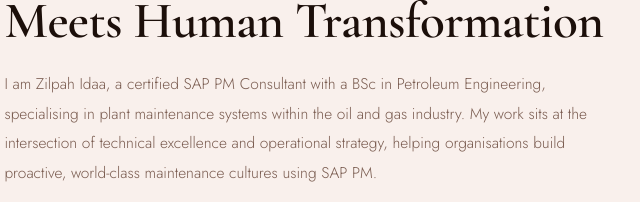
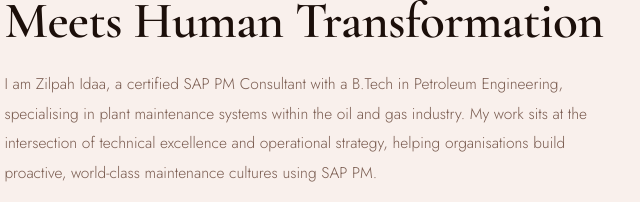
Before and after one commit to CoderZeal323/zilpahidaa, a website: page index.html in a window 1280 px wide. Shown: the part 1014-1216 px from the top of the page, 570-1210 px from the left. Drawn offline with nearby package versions, Linux system fonts and the light colour scheme.

Commit message:
Update degree from BSc to B.Tech in bio

```diff
--- a/index.html
+++ b/index.html
@@ -112,7 +112,7 @@
         <div class="eyebrow">About Me</div>
         <h2 class="stitle">Where <span class="hl">Engineering Precision</span> Meets Human Transformation</h2>
         <div class="about-text">
-          <p>I am Zilpah Idaa, a certified SAP PM Consultant with a BSc in Petroleum Engineering, specialising in plant maintenance systems within the oil and gas industry. My work sits at the intersection of technical excellence and operational strategy, helping organisations build proactive, world-class maintenance cultures using SAP PM.</p>
+          <p>I am Zilpah Idaa, a certified SAP PM Consultant with a B.Tech in Petroleum Engineering, specialising in plant maintenance systems within the oil and gas industry. My work sits at the intersection of technical excellence and operational strategy, helping organisations build proactive, world-class maintenance cultures using SAP PM.</p>
           <p>My journey has been one of deliberate reinvention, from mastering the technical foundations of petroleum engineering to becoming a certified authority in SAP Plant Maintenance. That process taught me that the discipline required to grow professionally mirrors the discipline required to grow personally.</p>
           <p>Beyond the boardroom and the system, I am a writer and self-development coach. Through my book <em>"Healed by Me"</em> and my coaching practice, I help individuals do the most important work of their lives, the inner work.</p>
         </div>
```
